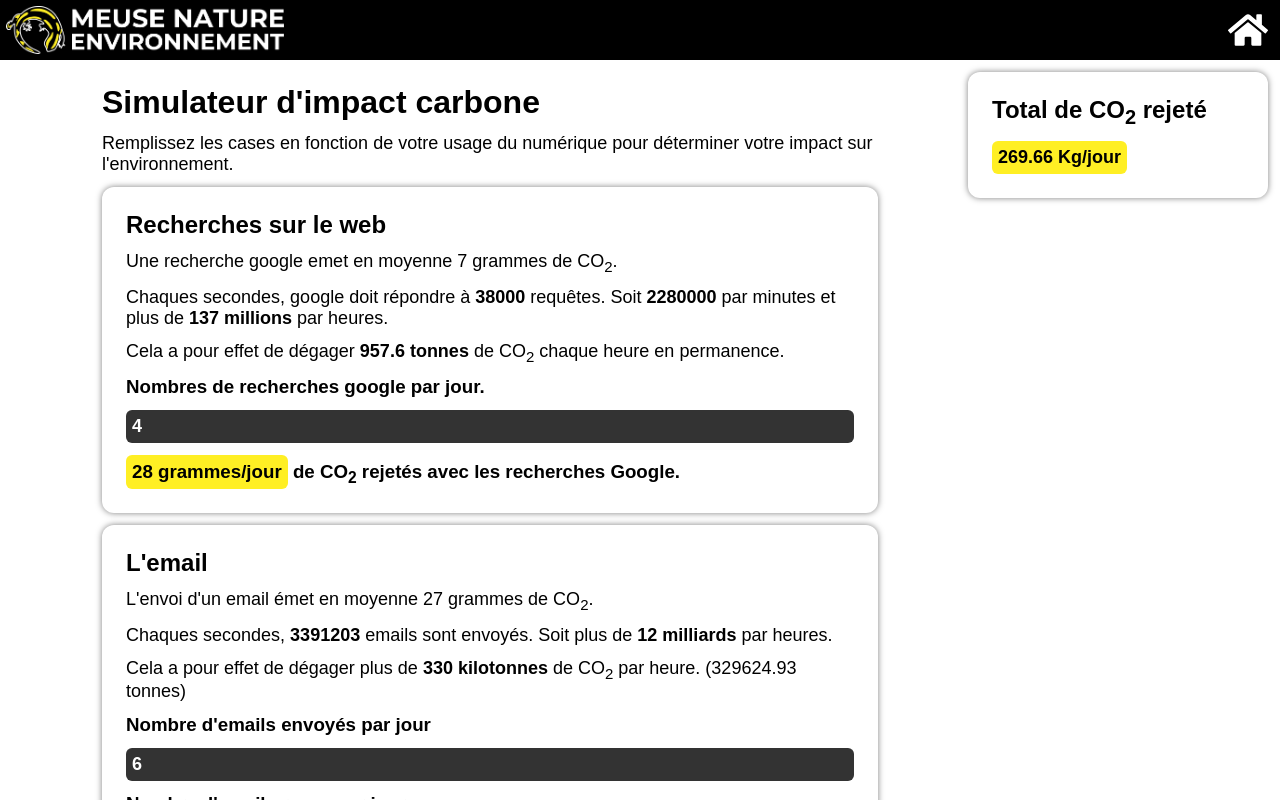
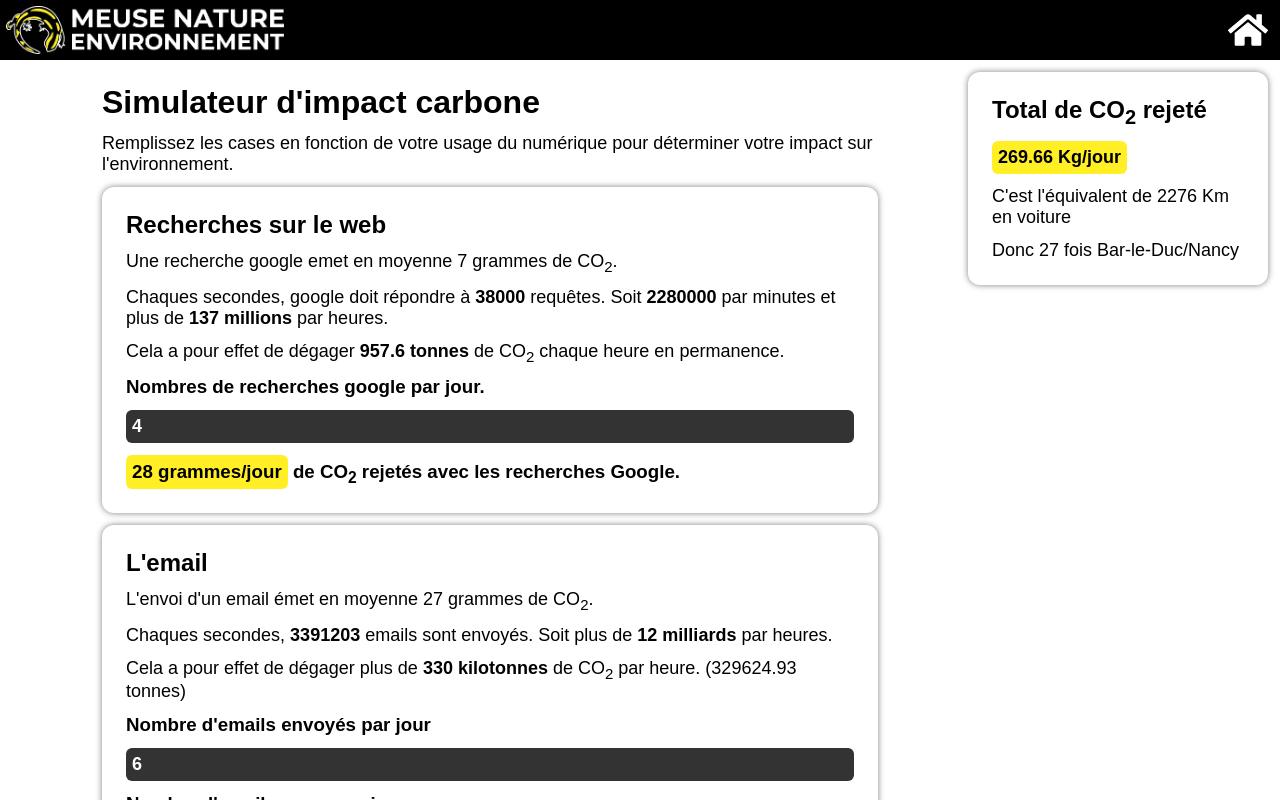
Before and after one commit to alexandretrichot/digital-impact-simulator, a Nuxt app: page /simulator in a window 1280 px wide. Shown: the top 800 px of the page. Built offline with nearby package versions, Linux system fonts and the light colour scheme.

Commit message:
Adding comparaison

```diff
--- a/components/CarbonSimulator.vue
+++ b/components/CarbonSimulator.vue
@@ -28,7 +28,9 @@ export default {
       gramPerStreamHour: 43000,
       snapsPerDay: 40509.26,
       instaPostsPerDay: 100000000,
-      instaLikesPerDay: 4200000000
+	  instaLikesPerDay: 4200000000,
+
+	  gramPerKm: 118.5,
     };
   },
   computed: {
@@ -165,6 +167,8 @@ export default {
       <p>
         <span class="num">{{ (result / 1000).toFixed(2) }} Kg/jour</span>
       </p>
+	  <p>C'est l'équivalent de {{ (result / gramPerKm).toFixed(0) }} Km en voiture</p>
+	  <p>Donc {{ (result / gramPerKm / 85.3).toFixed(0) }} fois Bar-le-Duc/Nancy</p>
     </div>
   </div>
 </template>
```
